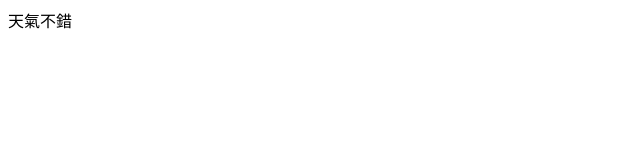
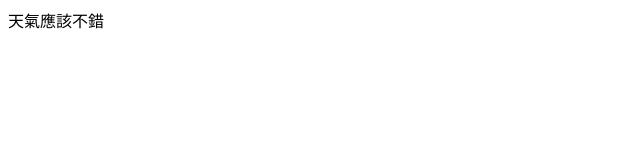
Before and after one commit to TunaRiceBall/TunaRiceBall.github.com.io, a plain HTML site: page index.html in a window 1280 px wide. Shown: the full height of the page, 0-640 px from the left. Drawn offline with Linux system fonts and the light colour scheme.

Commit message:
第二次變更

```diff
--- a/index.html
+++ b/index.html
@@ -5,6 +5,6 @@
     <title>TunaRiceBallGood</title>
 </head>
 <body>
- 天氣不錯
+ 天氣應該不錯
 </body>
 </html>
```
